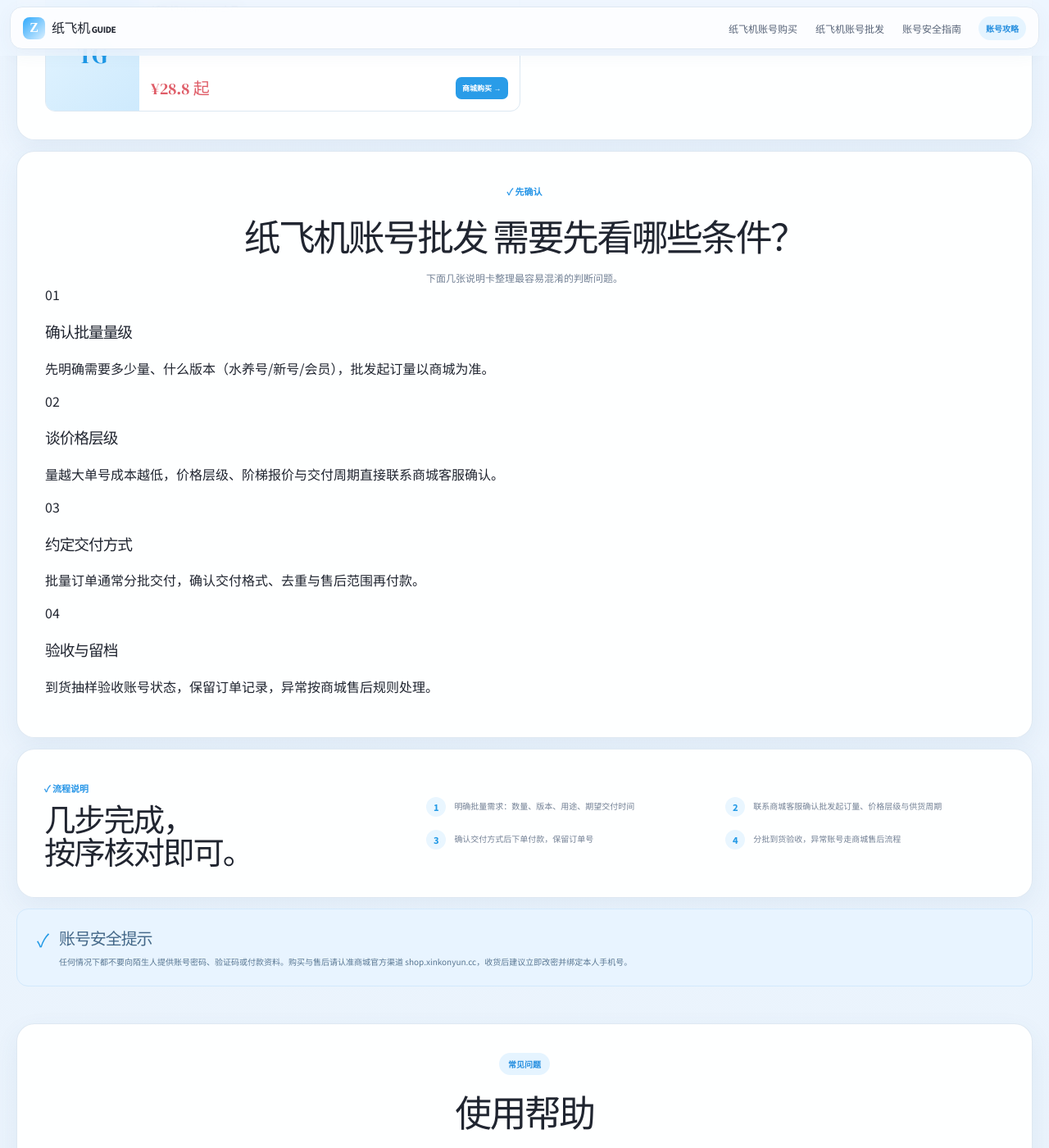
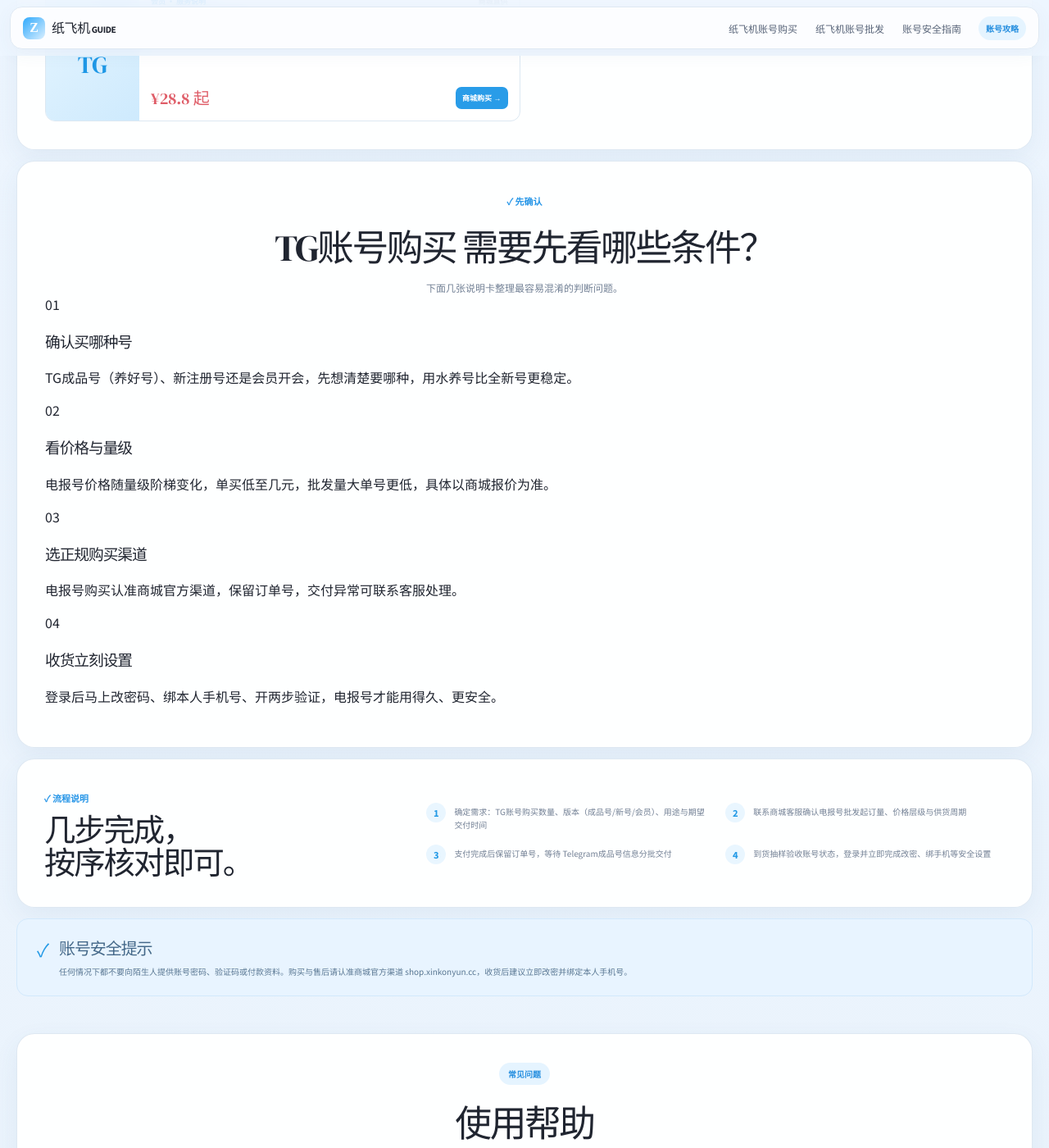
Before and after one commit to zhifejizhanghao/zhifejizhanghao.github.io, a Jekyll site: the page built from zhifeiji-pifa.md, in a window 1280 px wide and 1400 px high, scrolled down 795 px. Shown: the whole window at 82% size. Built offline with Jekyll 4.4.1, drawn with Linux system fonts in a browser that asks for light colours; some of the changed text lies outside the part shown.

Commit message:
SEO: 重写zhifeiji-pifa页TDK/H1/正文,覆盖tg账号购买/电报号购买/Telegram成品号关键词

```diff
--- a/zhifeiji-pifa.md
+++ b/zhifeiji-pifa.md
@@ -1,29 +1,31 @@
 ---
 layout: guide
 permalink: /zhifeiji-pifa/
-badge: 纸飞机账号批发
-title: 纸飞机账号批发｜Telegram账号批量供货与拿货流程
-intro: 纸飞机账号（Telegram成品号）批量批发怎么拿货？本页整理批发量级、价格层级、供货周期与交付方式，适合工作室、渠道与批量需求方参考。
-keyword: 纸飞机账号批发
+badge: TG电报号批发
+title: TG账号购买哪里找？电报号/Telegram成品号批发低至几元
+description: TG账号购买、Telegram账号购买、电报号购买、Telegram成品号哪里买？本页整理纸飞机号批发与零售价格（低至几元）、购买流程、交付验收与售后说明，个人与工作室批量拿货均可参考。
+keyword: TG账号购买
+keywords: TG账号购买,Telegram账号购买,电报号购买,Telegram成品号,纸飞机号批发,电报号批发,TG号多少钱,Telegram号购买,电报账号批发,TG成品号,电报号价格,纸飞机账号批发
 products:
-  - { country: 批发, name: "Telegram 账号批发", price: "按量报价", description: "工作室 / 营销批量需求" }
+  - { country: 批发, name: "TG电报号批发", price: "按量报价", description: "Telegram成品号批量供货 · 工作室/营销量大从优" }
   - { country: 独享, name: "Telegram 成品号（养好）", price: "¥6.8 起", description: "注册即用的养好成品号 · 无水印可改密" }
-  - { country: 会员, name: "纸飞机 Premium 会员", price: "¥28.8 起", description: "Premium 开通 / 续费 / 升级" }
+  - { country: 会员, name: "TG 纸飞机 Premium 会员", price: "¥28.8 起", description: "Premium 开通 / 续费 / 升级" }
 cards:
-  - { title: 确认批量量级, body: "先明确需要多少量、什么版本（水养号/新号/会员），批发起订量以商城为准。" }
-  - { title: 谈价格层级, body: "量越大单号成本越低，价格层级、阶梯报价与交付周期直接联系商城客服确认。" }
-  - { title: 约定交付方式, body: "批量订单通常分批交付，确认交付格式、去重与售后范围再付款。" }
-  - { title: 验收与留档, body: "到货抽样验收账号状态，保留订单记录，异常按商城售后规则处理。" }
+  - { title: 确认买哪种号, body: "TG成品号（养好号）、新注册号还是会员开会，先想清楚要哪种，用水养号比全新号更稳定。 " }
+  - { title: 看价格与量级, body: "电报号价格随量级阶梯变化，单买低至几元，批发量大单号更低，具体以商城报价为准。" }
+  - { title: 选正规购买渠道, body: "电报号购买认准商城官方渠道，保留订单号，交付异常可联系客服处理。" }
+  - { title: 收货立刻设置, body: "登录后马上改密码、绑本人手机号、开两步验证，电报号才能用得久、更安全。" }
 steps:
-  - "明确批量需求：数量、版本、用途、期望交付时间"
-  - "联系商城客服确认批发起订量、价格层级与供货周期"
-  - "确认交付方式后下单付款，保留订单号"
-  - "分批到货验收，异常账号走商城售后流程"
+  - "确定需求：TG账号购买数量、版本（成品号/新号/会员）、用途与期望交付时间"
+  - "联系商城客服确认电报号批发起订量、价格层级与供货周期"
+  - "支付完成后保留订单号，等待 Telegram成品号信息分批交付"
+  - "到货抽样验收账号状态，登录并立即完成改密、绑手机等安全设置"
 faqs:
-  - { question: "纸飞机账号批发有起订量吗？", answer: "有。批发起订量与价格层级以商城页面为准，量大可联系客服确认供货周期与交付方式。" }
-  - { question: "批发价格比单买便宜多少？", answer: "批量拿货通常按量阶梯报价，量越大单号越低，具体价格请以商城客服报价为准。" }
-  - { question: "批量账号可以分批交付吗？", answer: "可以，具体分批方式、周期与交付格式由双方按订单约定，以商城客服确认为准。" }
-  - { question: "批发的账号有问题怎么办？", answer: "按商城售后规则处理，异常账号可提交客服核实；请保留订单记录。" }
+  - { question: "TG账号购买多少钱一个？", answer: "养好的 Telegram 成品号约 ¥6.8 起，Premium 会员约 ¥28.8 起，单买低至几元，批发按量阶梯报价，具体以商城页面为准。" }
+  - { question: "电报号购买有起订量吗？", answer: "批发有起订量，数量、版本与价格层级以商城客服确认为准；个人单买一两个也可以直接下单。" }
+  - { question: "Telegram成品号可以改密码吗？", answer: "可以。交付后即可登录修改密码、绑定本人手机号并开启两步验证；水养号比新注册号更稳定。 " }
+  - { question: "电报号批发能分批交付吗？", answer: "可以。批量订单通常分批交付，交付格式、去重与周期由双方按订单约定，以商城客服确认为准。" }
+  - { question: "批量买的Telegram号有问题怎么办？", answer: "按商城售后规则处理，异常账号提交客服核实；请保留订单号。本站只提供购买攻略，不直接处理订单与售后。" }
 related:
   - { title: "纸飞机账号购买", url: "/zhifeiji-buy/" }
   - { title: "纸飞机账号安全", url: "/zhifeiji-anquan/" }
```
